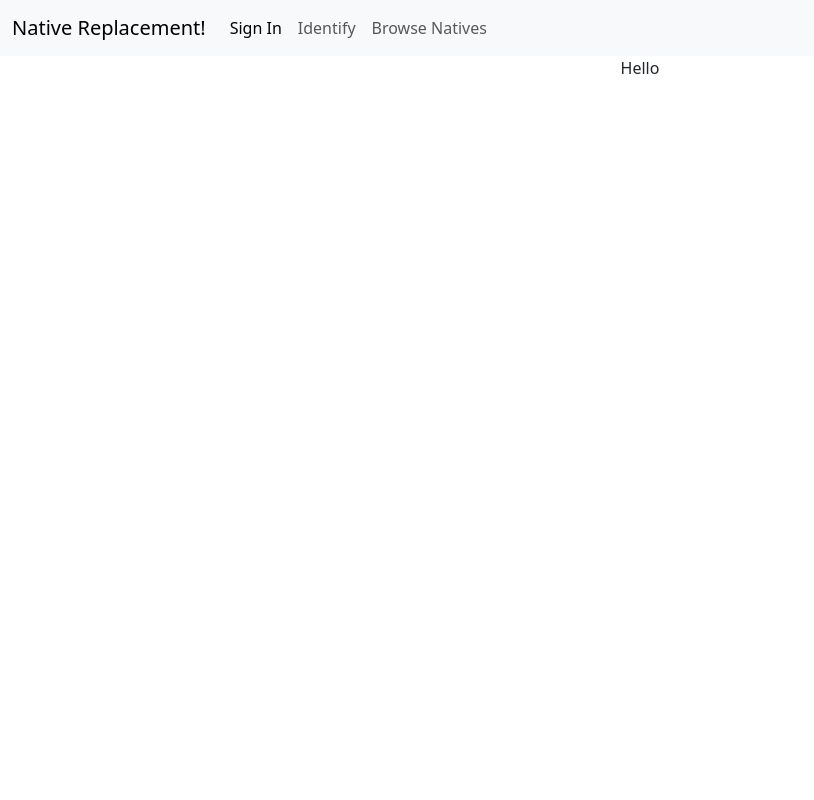
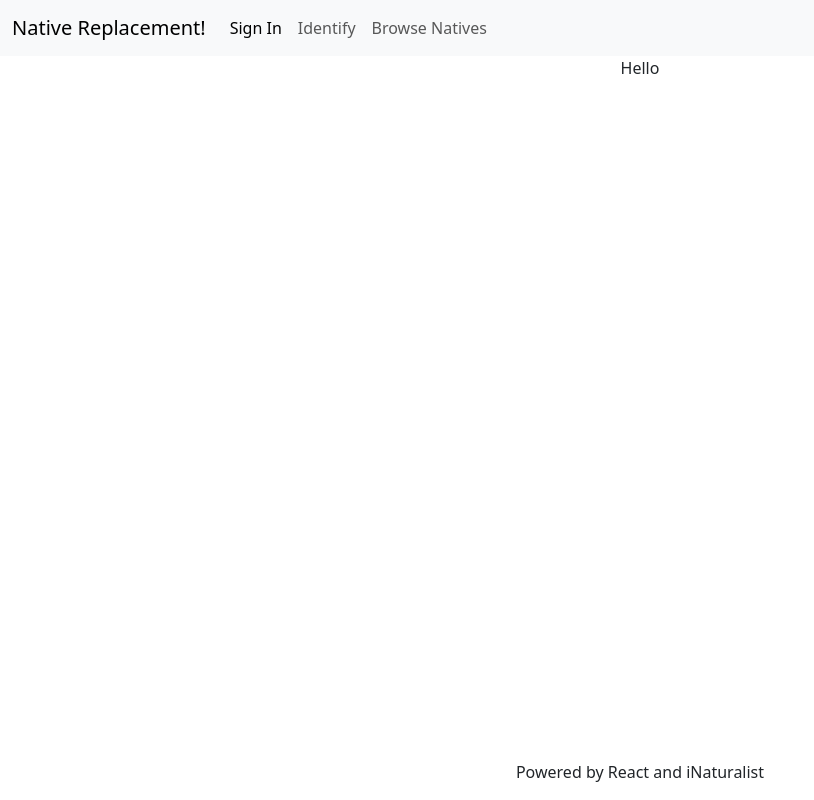
Before and after one commit to ctalv/houston-natives, a React (Create React App) app in the folder client/: page / in a window 1280 px wide. Shown: the whole page, without its empty margins (0-814 px from the left). Built offline with nearby package versions, Linux system fonts and the light colour scheme.

Commit message:
added footer

```diff
--- a/client/src/App.css
+++ b/client/src/App.css
@@ -36,3 +36,9 @@
     transform: rotate(360deg);
   }
 }
+
+footer {
+  position: absolute;
+  bottom: 0;
+  width: 100%;
+}
--- a/client/src/App.js
+++ b/client/src/App.js
@@ -20,6 +20,7 @@
       <Routes>
         <Route path='/' element={<Homepage/>}></Route>
       </Routes>
+      <Footer />
     </div>
     </Router>
   );
--- a/client/src/components/Footer.js
+++ b/client/src/components/Footer.js
@@ -2,9 +2,9 @@
 
 function Footer() {
     return (
-        <div>
-
-        </div>
+        <footer className="footer">
+            <p>Powered by React and iNaturalist</p>
+        </footer>
     )
 }
 
```
